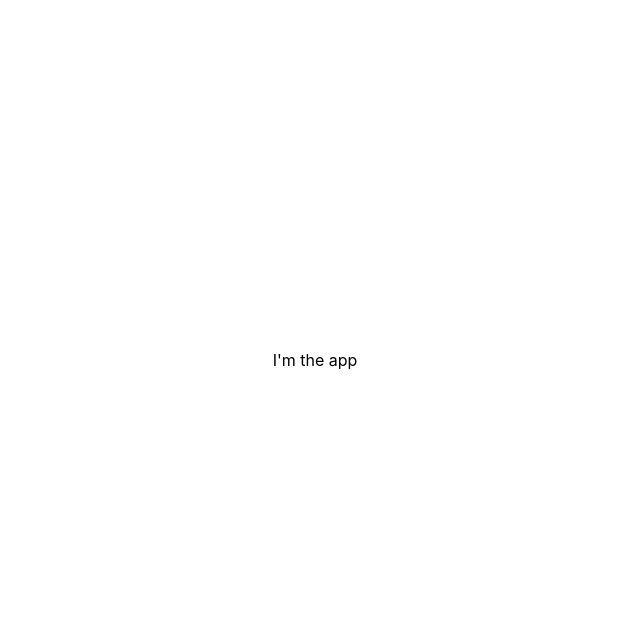
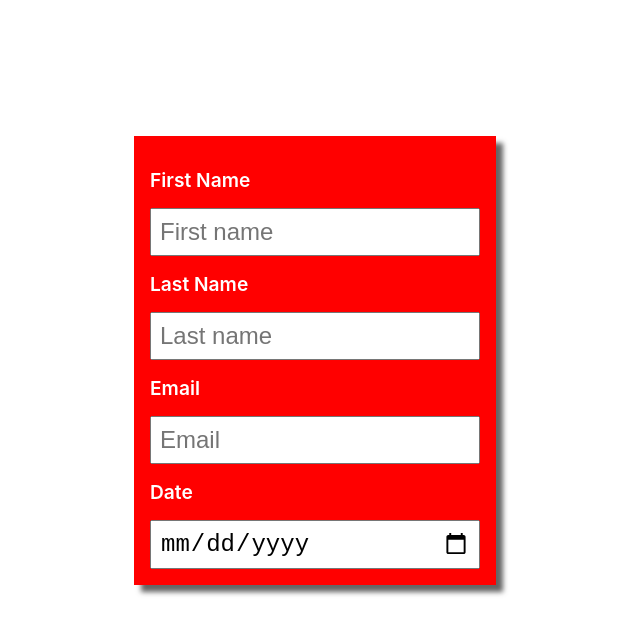
Before and after one commit to BernardoAguayoOrtega/DailyUi, a React (Create React App) app: page / in a window 1280 px wide. Shown: the top 634 px of the page, without its empty margins (325-965 px from the left). Built offline with nearby package versions, Linux system fonts and the light colour scheme.

Commit message:
Finish 001 challenge

```diff
--- /dev/null
+++ b/src/challenges/001/001.css
@@ -0,0 +1,22 @@
+.form-container {
+  background-color: red;
+  box-shadow: 7px 7px 5px 0px rgba(50, 50, 50, 0.75);
+}
+
+.form {
+  display: flex;
+  flex-direction: column;
+  padding: 1rem;
+}
+
+.form>label {
+  color: white;
+  font-size: 1.2rem;
+  font-weight: 600;
+  padding: 1rem 0;
+}
+
+.form>input {
+  font-size: 1.5rem;
+  padding: .5rem;
+}
--- a/src/challenges/001/index.tsx
+++ b/src/challenges/001/index.tsx
@@ -1,9 +1,21 @@
-import React, { ReactElement } from 'react'
+import React, { ReactElement } from 'react';
+import './001.css'
 
 const SignUp: React.FC = (): ReactElement => {
-  return(
-    <h1>hey</h1>
-  )
-}
+	return (
+		<div className='form-container'>
+			<form className='form' action=''>
+				<label htmlFor='size_1'>First Name</label>
+				<input type='text' name='name' id='size_1' placeholder='First name' />
+        <label htmlFor='size_2'>Last Name</label>
+				<input type='text' name='lastName' id='size_2' placeholder='Last name' />
+        <label htmlFor='size_3'>Email</label>
+				<input type='Email' name='email' id='size_3' placeholder='Email' />
+        <label htmlFor='size_4'>Date</label>
+				<input type='date' name='date' id='size_4'/>
+			</form>
+		</div>
+	);
+};
 
 export default SignUp;
--- a/src/components/App/index.tsx
+++ b/src/components/App/index.tsx
@@ -5,7 +5,7 @@ import SignUp from '../../challenges/001'
 const App:React.FC = () => {
   return (
     <div className='app' >
-      I'm the app
+      <SignUp />
     </div>
   );
 }
```
